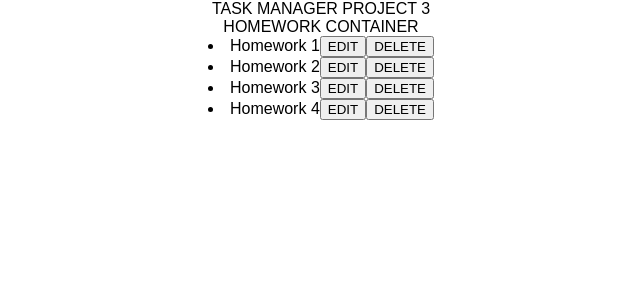
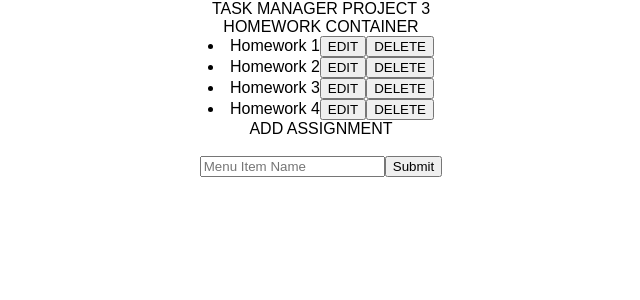
Before and after one commit to marietrull/Task_Manager_Project_3_API, a React (Create React App) app in the folder task-manager/: page / in a window 1280 px wide. Shown: the top 300 px of the page, without its empty margins (319-959 px from the left). Built offline with nearby package versions, Linux system fonts and the light colour scheme.

Commit message:
Users can add assignments

```diff
--- /dev/null
+++ b/task-manager/src/CreateHomework/index.js
@@ -0,0 +1,46 @@
+import React, {Component} from 'react';
+
+class CreateHomework extends Component {
+
+	constructor (){
+		super();
+		this.state = {
+			name: ''
+		}
+	}
+
+	updateName = e => {
+		const name = e.currentTarget.value;
+		this.setState({name: name})
+	}
+
+	handleSubmit = e => {
+		e.preventDefault();
+		this.props.addAssignment(this.state.name);
+		this.setState({
+			name: ''
+		})
+
+	}
+
+	render () {
+
+		return (
+
+			<form onSubmit={this.handleSubmit}>
+
+				ADD ASSIGNMENT
+				<br/>
+				<br/>
+
+				<label htmlFor='item'/>
+				<input id="name" type='text' placeholder='Menu Item Name' onChange={this.updateName}/>
+				<input type='submit'/>
+
+			</form>
+
+			)
+	}
+}
+
+export default CreateHomework;
--- a/task-manager/src/HomeworkContainer/index.js
+++ b/task-manager/src/HomeworkContainer/index.js
@@ -1,5 +1,6 @@
 import React, { Component } from 'react';
 import Homework from '../Homework';
+import CreateHomework from '../CreateHomework';
 
 class HomeworkContainer extends Component {
 	constructor (){
@@ -8,6 +9,11 @@ class HomeworkContainer extends Component {
 		this.state = {
 			assignments: ['Homework 1', 'Homework 2', 'Homework 3', 'Homework 4']
 		}
+	}
+
+	addAssignment = (assignment, e) => {
+		//add assignment directly to the state
+		this.setState({assignments: [...this.state.assignments, assignment]})
 	}
 
 	removeAssignment = (e) => {
@@ -23,6 +29,7 @@ class HomeworkContainer extends Component {
 			<div>
 				HOMEWORK CONTAINER
 				<Homework assignments={this.state.assignments} removeAssignment={this.removeAssignment}/>
+				<CreateHomework addAssignment={this.addAssignment}/>
 			</div>
 			)
 
```
